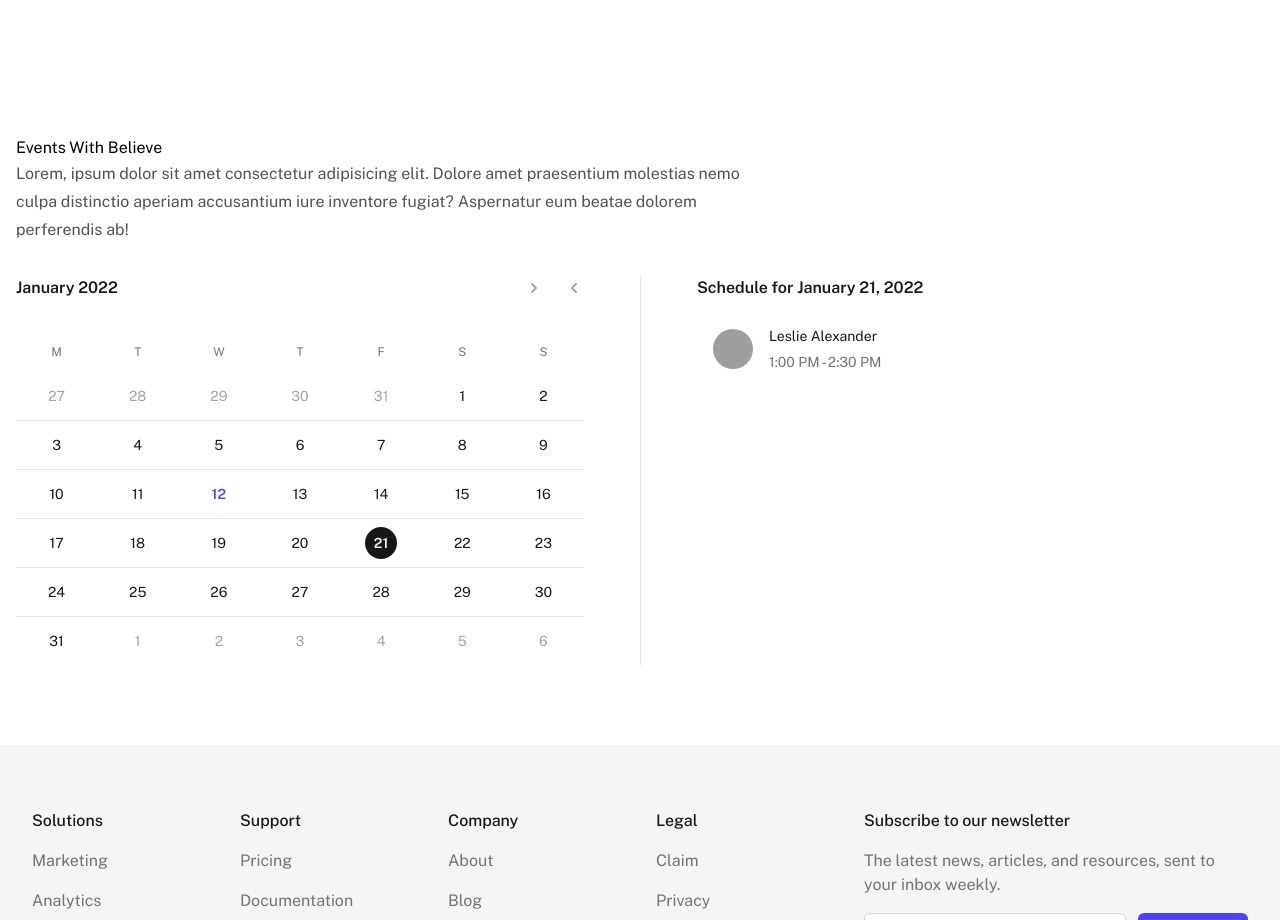
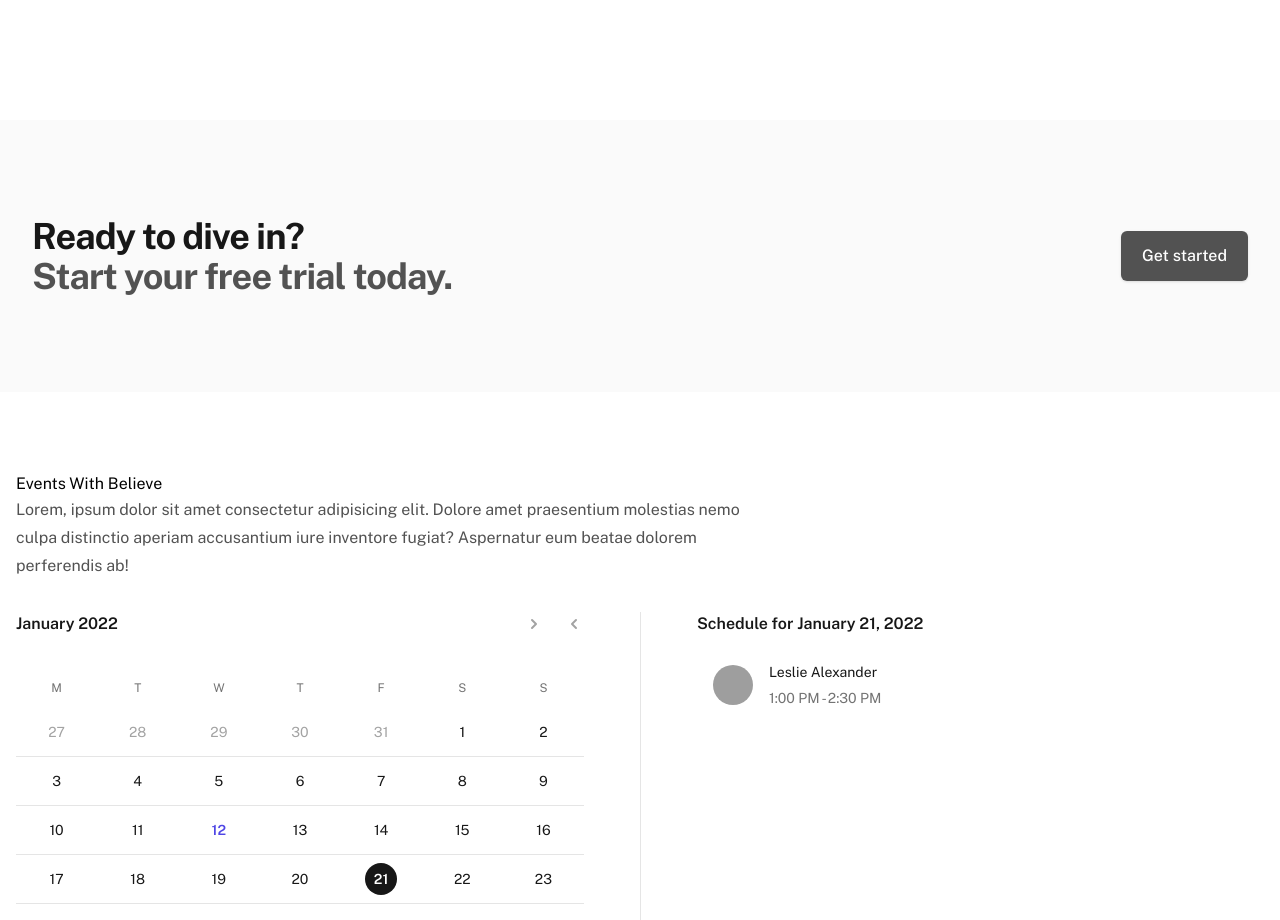
Before and after one commit to Justin-Bento/believe-support-services, a Next.js app: page / in a window 1280 px wide. Shown: the part 3620-4540 px from the top of the page. Built offline with nearby package versions, Linux system fonts and the light colour scheme; grey boxes are pictures that could not be loaded.

Commit message:
created a third call to action

```diff
--- a/pages/index.tsx
+++ b/pages/index.tsx
@@ -5,6 +5,7 @@ import PrimaryFeatures from "../components/home/PrimaryFeatures";
 import SecondaryFeatures from "../components/home/SecondaryFeatures";
 import CallToActionPrimary from "../components/home/CallToActionPrimary";
 import CallToActionSecondary from "../components/home/CallToActionSecondary";
+import CallToActionTertiary from "../components/home/CallToActionTertiary";
 import CorePrograms from "../components/home/CorePrograms";
 
 export default function Index() {
@@ -25,6 +26,7 @@ export default function Index() {
         <Incentives />
         <CallToActionSecondary />
         <PrimaryFeatures />
+        <CallToActionTertiary />
         <SecondaryFeatures />
       </main>
     </>
```
